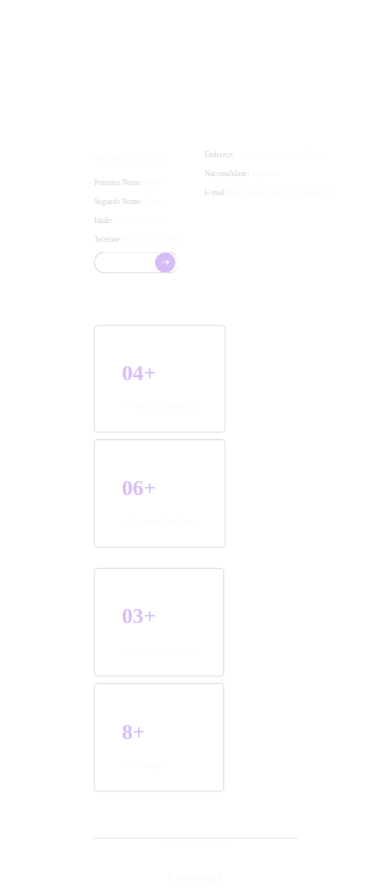
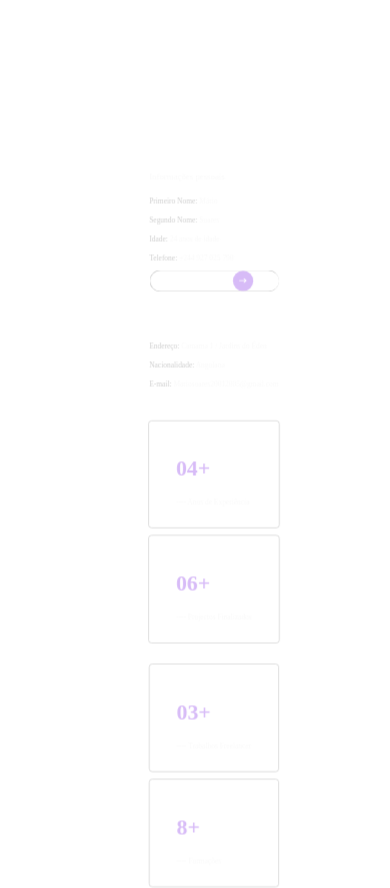
Before and after one commit to Soares010/Mario_Soares, a Next.js app: page /home in a window 390 px wide. Shown: the part 960-1848 px from the top of the page. Built offline with nearby package versions, Linux system fonts and the light colour scheme.

Commit message:
new commit

```diff
--- a/src/assets/styles/About.css
+++ b/src/assets/styles/About.css
@@ -310,6 +310,13 @@
     font-size: 22px;
     padding: 0 10px;
   }
+  #about .main .my-info .content-info {
+  /* border: 1px solid red; */
+  display: grid;
+  justify-content: center;
+  flex-wrap: wrap;
+
+}
 
   #about .title h2 span {
     font-size: 24px;
```
